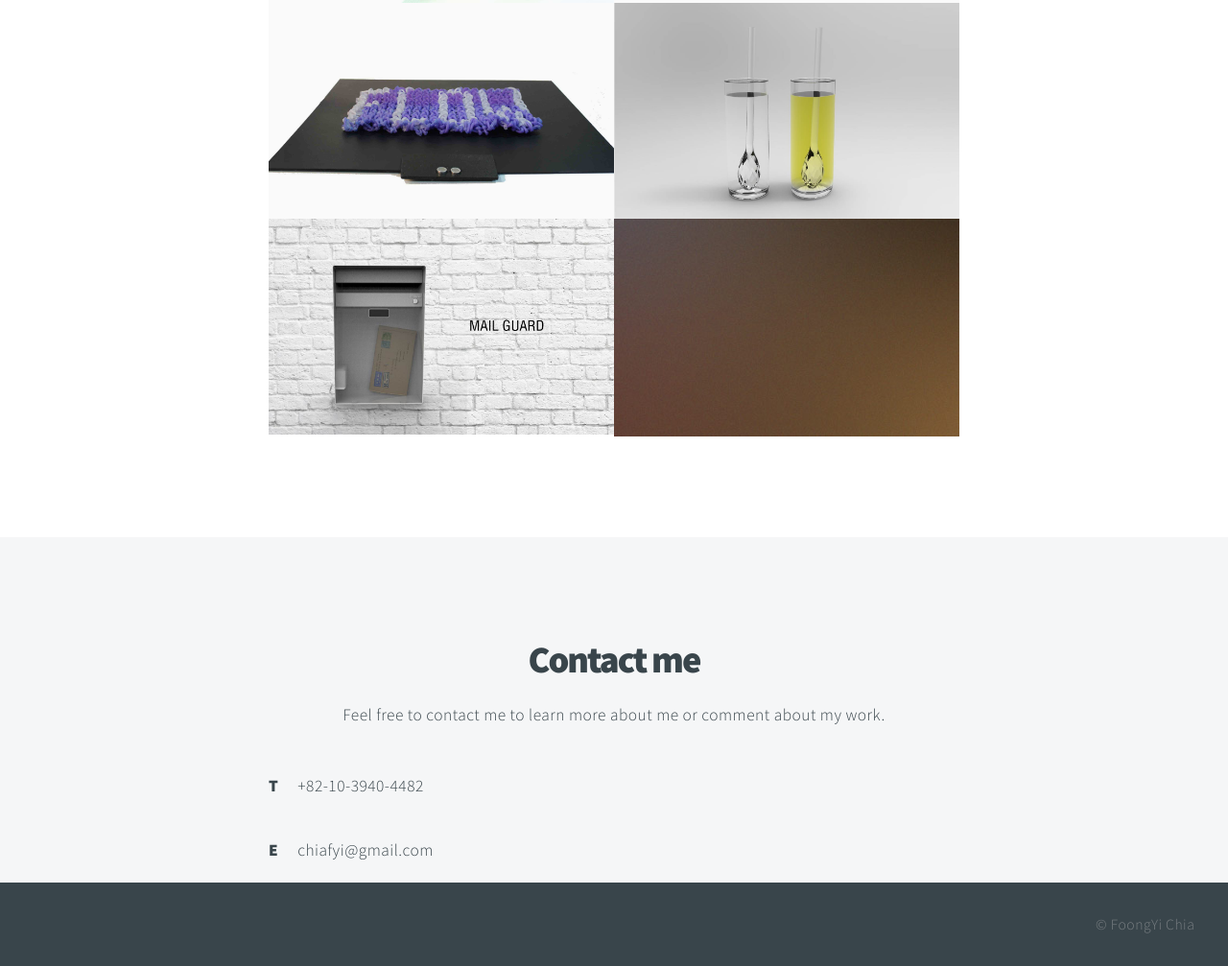
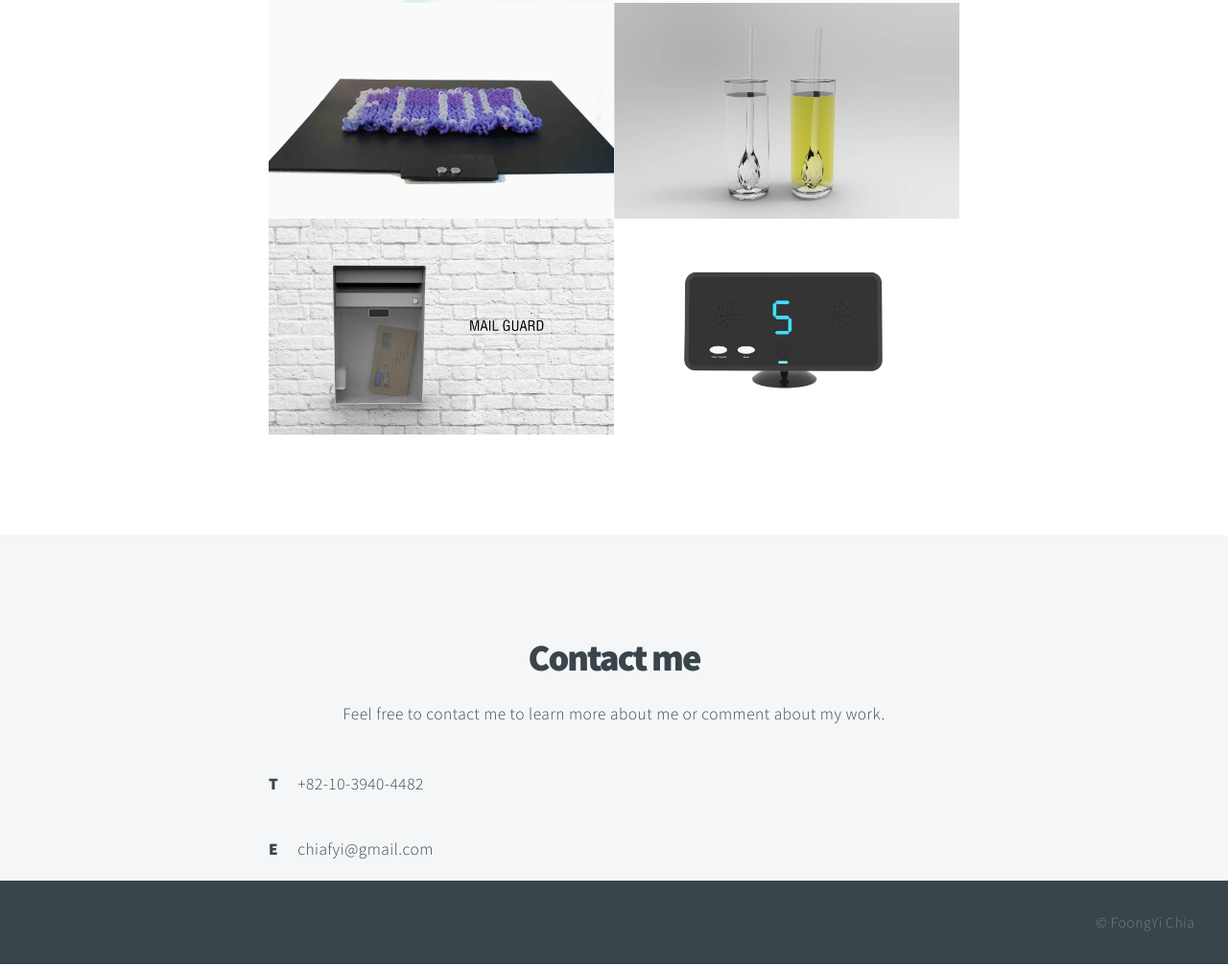
Before and after one commit to Fy-Chia/portfolio, a plain HTML site: page index.html in a window 1280 px wide. Shown: the part 1209-2216 px from the top of the page at 96% size. Drawn offline with Linux system fonts and the light colour scheme.

Commit message:
Added PlusMinus

```diff
--- a/index.html
+++ b/index.html
@@ -63,7 +63,7 @@
 							</div>
 							<div class="row 0% images">
 								 <div class="6u 12u(mobile)"><a href="MailGuard.html"><img src="images/thumbs/MailGuard1.jpg" class="image fit from-left" onmouseout= "this.src='images/thumbs/MailGuard1.jpg'" onmouseover="this.src='images/thumbs/MailGuard2.jpg'"></a></div>
-								 <div class="6u 12u(mobile)"><a href="images/Chair/06.jpg"><img src="images/thumbs/06.jpg" class="image fit from-right" onmouseout= "this.src='images/thumbs/Chopsticks1.jpg'" onmouseover="this.src='images/thumbs/PlusMinus2.jpg'"></a></div>
+								 <div class="6u 12u(mobile)"><a href="PlusMinus.html"><img src="images/thumbs/PlusMinus1.jpg" class="image fit from-right" onmouseout= "this.src='images/thumbs/PlusMinus1.jpg'" onmouseover="this.src='images/thumbs/PlusMinus2.jpg'"></a></div>
 							</div>
 				    </div>
 			</section>
```
Also changed, not shown: images/PlusMinus/PlusMinus2.jpg (added), images/PlusMinus/PlusMinus3.jpg (added), images/PlusMinus/PlusMinus4.jpg (added), images/PlusMinus/PlusMinus5.jpg (added), images/PlusMinus/PlusMinus6.jpg (added), images/PlusMinus/PlusMinus7.jpg (added), images/PlusMinus/PlusMinus8.jpg (added), images/thumbs/PlusMinus1.jpg (added).
